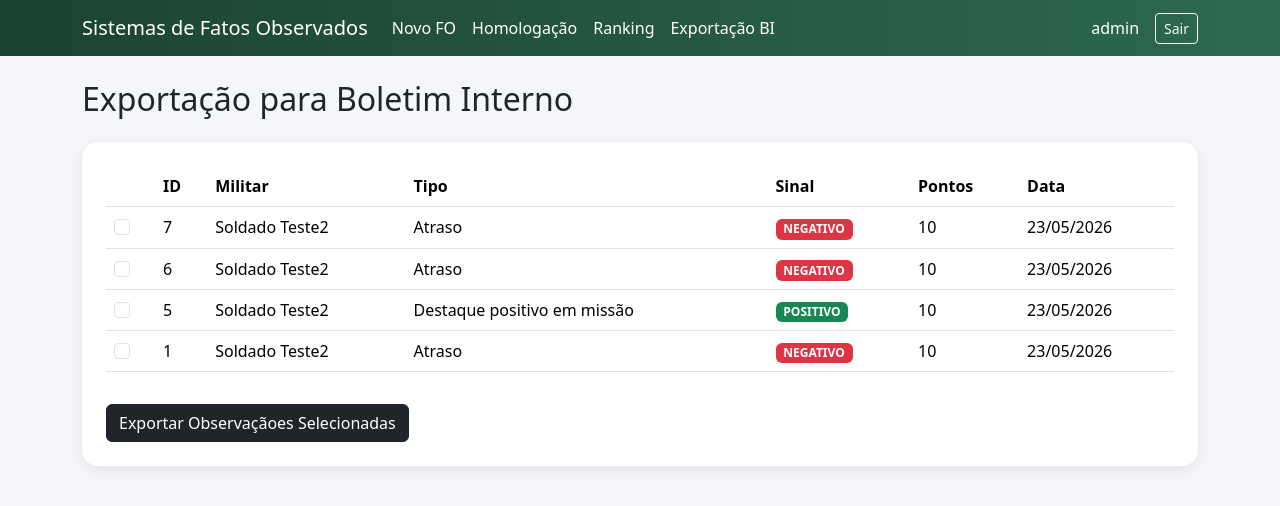
After one commit to FelipeWelter/ControleFo, a Flask app: page /fo/exportacao in a window 1280 px wide. The commit adds this page. Shown: the top 506 px of the page. Run offline with Flask 3, Linux system fonts and the light colour scheme; a user stored in the database is signed in.

Commit message:
bkp antes do modulo administrativo

```diff
--- a/app/__init__.py
+++ b/app/__init__.py
@@ -1,4 +1,4 @@
-from flask import Flask
+from flask import Flask, redirect, url_for
 from config import Config
 from app.extensions import db, login_manager, migrate
 
@@ -26,4 +26,8 @@ def create_app():
     from app.auth import auth_bp
     app.register_blueprint(auth_bp)
 
+    @app.route("/")
+    def index():
+        return redirect(url_for("fo.ranking"))
+
     return app
--- a/app/fo/routes.py
+++ b/app/fo/routes.py
@@ -8,6 +8,7 @@ from .models import TipoDeFato, FatoObservado
 from .permissions import requer_homologador
 from .services import criar_fato_observado, aprovar_fato, recusar_fato, editar_fato
 from .models import Secao, PostoGraduacao
+from flask import Response
 
 @fo_bp.route("/novo", methods=["GET", "POST"])
 @login_required
@@ -227,3 +228,56 @@ def ranking():
         periodo=periodo,
         secoes=secoes
         )
+
+@fo_bp.route("/exportar-bi", methods=["POST"])
+@login_required
+@requer_homologador
+def exportar_bi():
+    ids = request.form.getlist("fo_ids")
+
+    if not ids:
+        flash("Nenhum FO selecionado para exportação.", "warning")
+        return redirect(url_for("fo.exportacao"))
+
+    fatos = FatoObservado.query.filter(
+        FatoObservado.id.in_(ids),
+        FatoObservado.status == "Publicado"
+    ).order_by(FatoObservado.data_registro.asc()).all()
+
+    linhas = []
+
+    for fato in fatos:
+        texto = (
+            f"O {fato.cadastrador.militar.posto_graduacao.nome} "
+            f"{fato.cadastrador.militar.nome_guerra} observa que o "
+            f"{fato.militar.posto_graduacao.nome} "
+            f"{fato.militar.nome_guerra} "
+            f"{fato.descricao.strip()}"
+        )
+
+        linhas.append(texto)
+
+    conteudo = "\n\n".join(linhas)
+
+    return Response(
+        conteudo,
+        mimetype="text/plain",
+        headers={"Content-Disposition": "attachment;filename=boletim_fo.txt"
+        }
+    )
+
+@fo_bp.route("/exportacao")
+@login_required
+@requer_homologador
+def exportacao():
+
+    fatos = FatoObservado.query.filter_by(
+        status="Publicado"
+    ).order_by(
+        FatoObservado.data_registro.desc()
+    ).all()
+
+    return render_template(
+        "fo/exportacao.html",
+        fatos=fatos
+    )
--- a/app/templates/auth/login.html
+++ b/app/templates/auth/login.html
@@ -7,7 +7,7 @@
 <div class="row justify-content-center">
     <div class="col-md-4">
 
-        <div class="card card-class p-4">
+        <div class="card card-glass p-4">
 
             <h3 class="mb-4 text-center">Sistema FO</h3>
 
--- a/app/templates/base.html
+++ b/app/templates/base.html
@@ -93,6 +93,13 @@
                         Ranking
                     </a>
                 </li>
+
+                <li class="nav-item">
+                    <a class="nav-link"
+                    href="{{ url_for('fo.exportacao') }}">
+                    Exportação BI
+                    </a>
+                </li>
             </ul>
 
             <div class="d-flex align-items-center gap-3">
--- /dev/null
+++ b/app/templates/fo/exportacao.html
@@ -0,0 +1,118 @@
+{% extends "base.html" %}
+
+{% block title %}Exportação BI{% endblock %}
+
+{% block content %}
+
+<h2 class="mb-4">Exportação para Boletim Interno</h2>
+
+<div class="card card-glass p-4">
+
+    {% if fatos %}
+
+    <form method="POST"
+          action="{{ url_for('fo.exportar_bi') }}">
+
+        <div class="table-responsive">
+
+            <table class="table table-hover align-middle">
+
+                <thead>
+
+                    <tr>
+                        <th></th>
+                        <th>ID</th>
+                        <th>Militar</th>
+                        <th>Tipo</th>
+                        <th>Sinal</th>
+                        <th>Pontos</th>
+                        <th>Data</th>
+                    </tr>
+
+                </thead>
+
+                <tbody>
+
+                    {% for fato in fatos %}
+
+                    <tr>
+
+                        <td>
+
+                            <input class="form-check-input"
+                                   type="checkbox"
+                                   name="fo_ids"
+                                   value="{{ fato.id }}">
+
+                        </td>
+
+                        <td>
+                            {{ fato.id }}
+                        </td>
+
+                        <td>
+                            {{ fato.militar.posto_graduacao.nome }}
+                            {{ fato.militar.nome_guerra }}
+                        </td>
+
+                        <td>
+                            {{ fato.tipo_fato.nome }}
+                        </td>
+
+                        <td>
+
+                            {% if fato.sinal == "POSITIVO" %}
+
+                                <span class="badge bg-success">
+                                    POSITIVO
+                                </span>
+
+                            {% else %}
+
+                                <span class="badge bg-danger">
+                                    NEGATIVO
+                                </span>
+
+                            {% endif %}
+
+                        </td>
+
+                        <td>
+                            {{ fato.pontos }}
+                        </td>
+
+                        <td>
+                            {{ fato.data_registro.strftime('%d/%m/%Y') }}
+                        </td>
+
+                    </tr>
+
+                    {% endfor %}
+
+                </tbody>
+
+            </table>
+
+        </div>
+
+        <div class="mt-3">
+
+            <button class="btn btn-dark">
+                Exportar Observaçãoes Selecionadas
+            </button>
+
+        </div>
+
+    </form>
+
+    {% else %}
+
+    <div class="alert alert-warning">
+        Nenhum FO publicado encontrado.
+    </div>
+
+    {% endif %}
+
+</div>
+
+{% endblock %}
```
Also changed, not shown: app/templates/fo/homologacao.html (+28 -8 lines), database.db.
